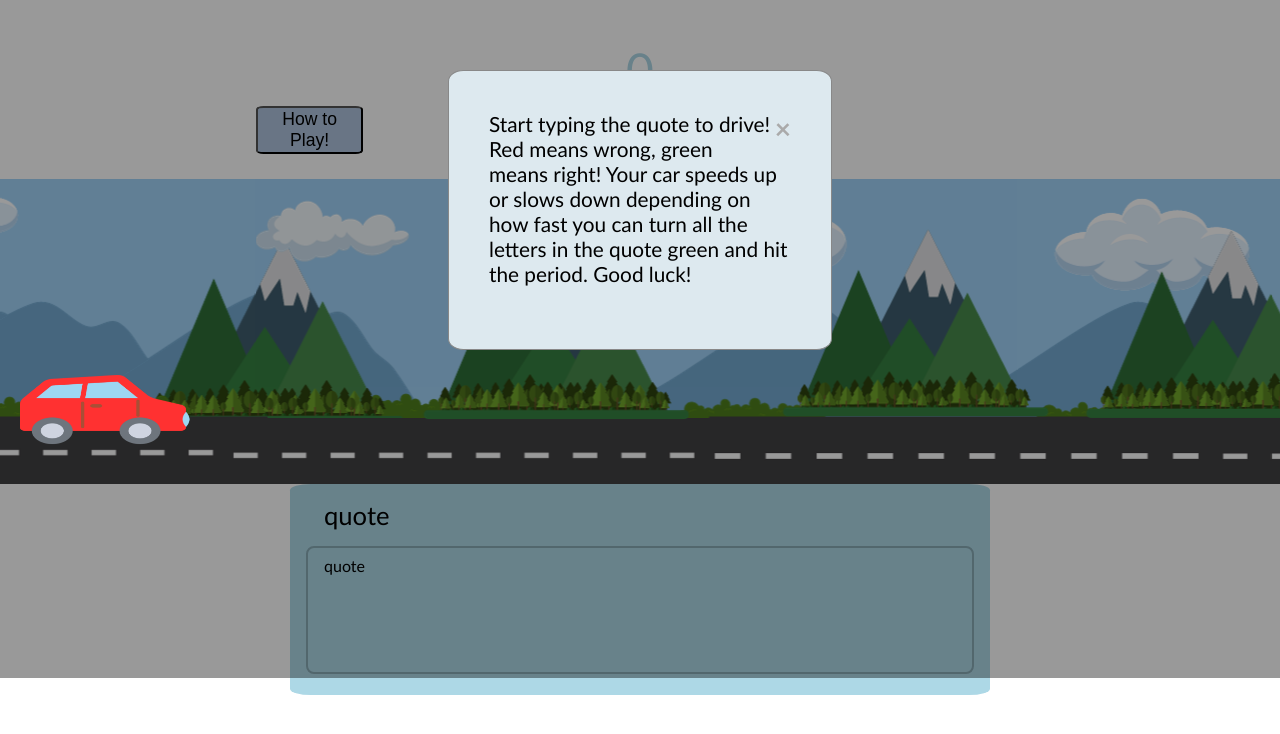
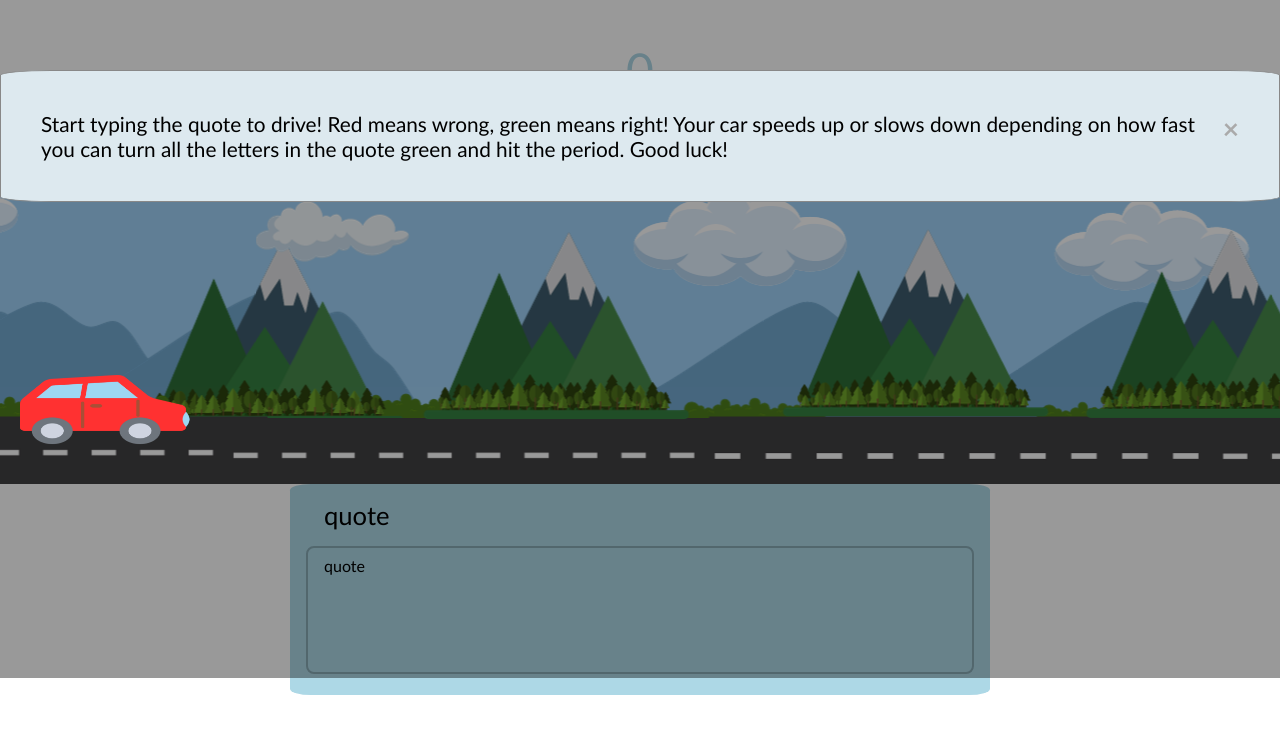
Before and after one commit to ashleysally00/-module-2-js-final-project-ashley-rice, a plain HTML site: page index.html in a window 1280 px wide. Both pictures are taken after a click on the button "How to Play!". Shown: the part 122-856 px from the top of the page. Drawn offline with Linux system fonts and the light colour scheme; no server answers.

Commit message:
edited modal to not overflow

```diff
--- a/css2.css
+++ b/css2.css
@@ -63,7 +63,7 @@ h1 {
   top: 0;
   width: 100%;
   height: 100%;
-  overflow: auto; /* Enable scroll if needed */
+  overflow: hidden;
   background-color: rgb(0, 0, 0);
   background-color: rgba(0, 0, 0, 0.4);
 }
@@ -72,8 +72,6 @@ h1 {
   margin: 15% auto; /* 15% from the top and centered */
   padding: 20px;
   border: 1px solid #888;
-  width: 30%;
-  height: 35%;
   background-color: rgb(221, 233, 239);
   border-radius: 4%;
   font-size: 1.3rem;
```
